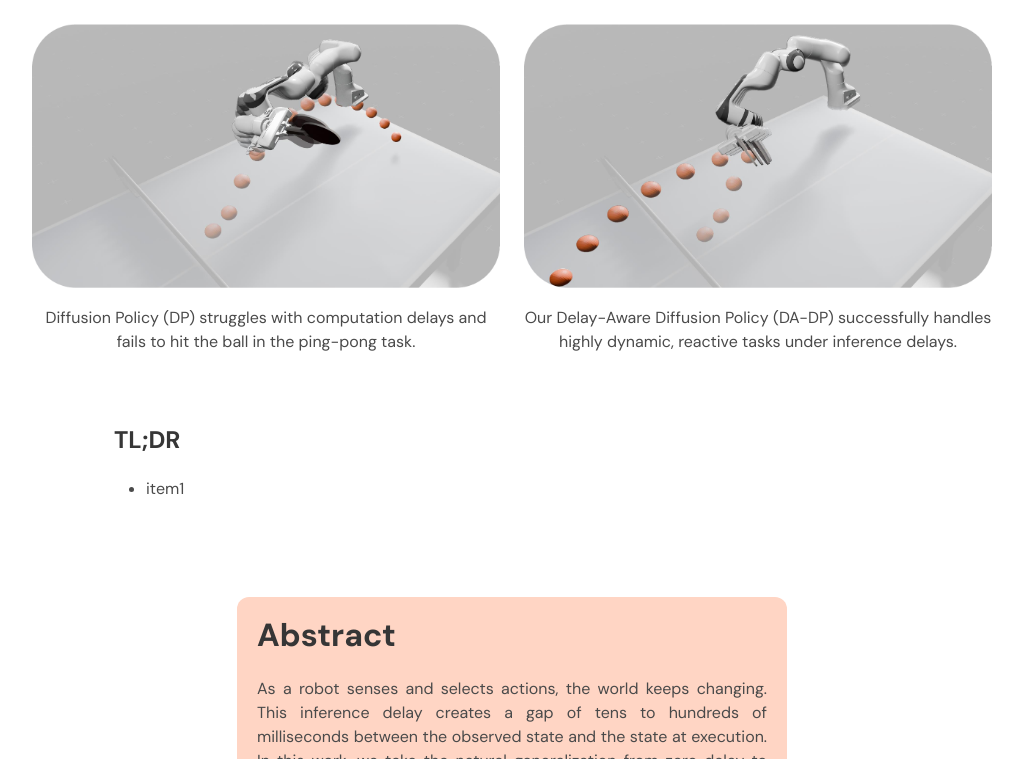
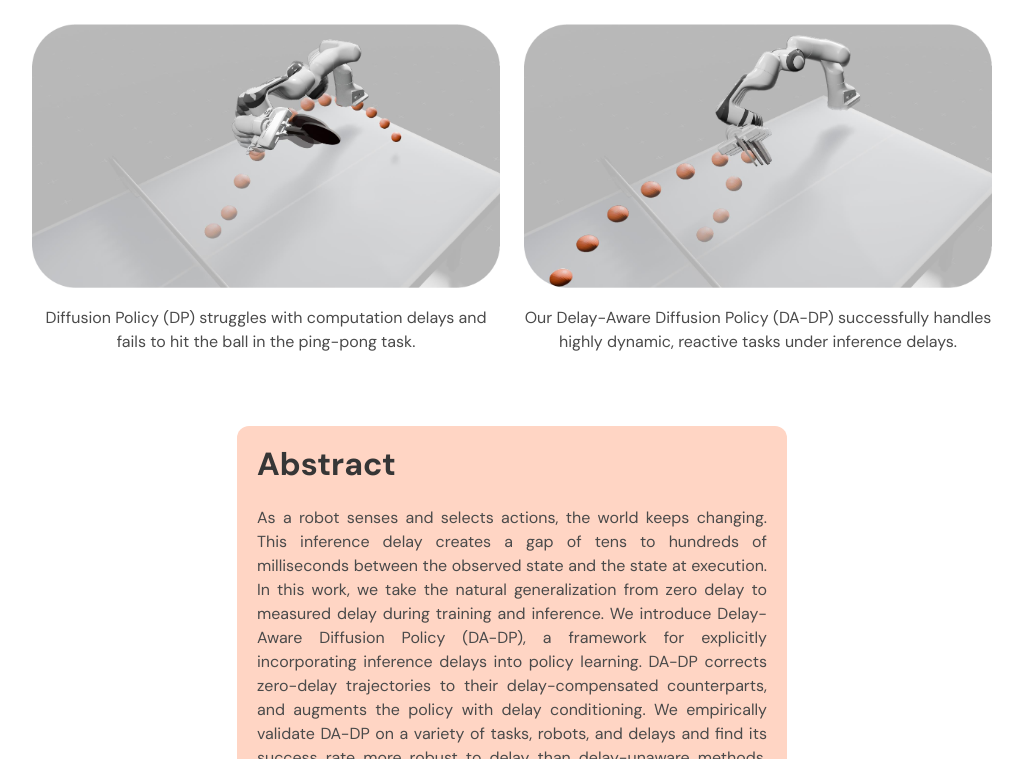
Before and after one commit to dadpicra2026/dadpicra2026.github.io, a plain HTML site: page index.html in a window 1280 px wide. Shown: the part 341-1100 px from the top of the page, without its empty margins (128-1151 px from the left). Drawn offline with nearby package versions, Linux system fonts and the light colour scheme.

Commit message:
Update index.html

```diff
--- a/index.html
+++ b/index.html
@@ -94,22 +94,6 @@
   </div>
 </section>
 
-<!-- TL;DR under hero -->
-<section class="section">
-  <div class="container is-max-desktop">
-    <div class="columns is-centered">
-      <div class="column is-10">
-        <h2 class="title is-4">TL;DR</h2>
-        <div class="content">
-          <ul>
-            <li>item1</li>
-          </ul>
-        </div>
-      </div>
-    </div>
-  </div>
-</section>
-
 <!-- Additional static items below abstract -->
 <section class="section">
   <div class="container is-max-desktop">
```
